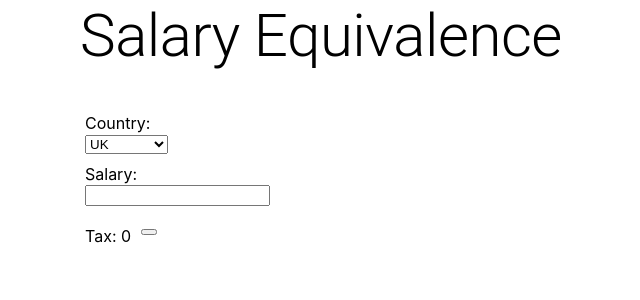
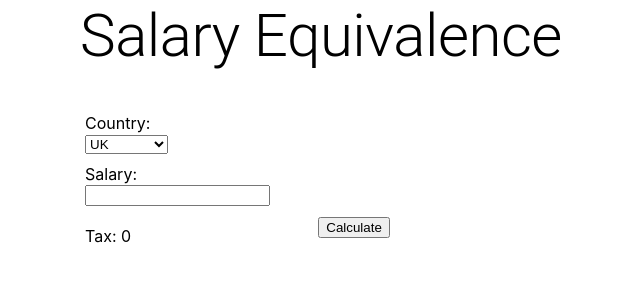
Before and after one commit to mls-ssjblue/salary-equi, a React (Create React App) app in the folder salary-ui/: page / in a window 1280 px wide. Shown: the top 300 px of the page, without its empty margins (319-959 px from the left). Built offline with nearby package versions, Linux system fonts and the light colour scheme.

Commit message:
Fix get request, add proxy

```diff
--- a/salary-ui/package.json
+++ b/salary-ui/package.json
@@ -42,5 +42,6 @@
       "last 1 firefox version",
       "last 1 safari version"
     ]
-  }
+  },
+  "proxy": "https://localhost:8080"
 }
--- a/salary-ui/src/components/SalaryCalculation.tsx
+++ b/salary-ui/src/components/SalaryCalculation.tsx
@@ -1,32 +1,26 @@
 import styled from 'styled-components'
 import '../Salary.css'
-import {useState} from "react";
+import {useState} from "react"
 
 export const SalaryCalculation = () => {
-    const [salary, setSalary] = useState(0);
-    const [country, setCountry] = useState('Singapore');
-    const [tax, setTax] = useState(0);
+    const [salary, setSalary] = useState(0)
+    const [country, setCountry] = useState('Singapore')
+    const [tax, setTax] = useState(0)
 
 
-    const calculateTax = (country :string, salary :number)  => {
-        fetch('http:localhost:123',{
-            "method": "POST",
+    const calculateTax = (country: string, salary: number) => {
+        fetch(`http:localhost:8080/v1/taxPayable?country=${country}&salary=${salary}`, {
+            "method": "GET",
             "headers": {
                 "content-type": "application/json",
                 "accept": "application/json"
-            },
-            "body": JSON.stringify({
-                country,
-                salary
-            })
-        }).then(response=>response.json())
-            .then(response=>setTax(response.tax));
-        ;
+            }
+        }).then(response => response.json())
+            .then(response => setTax(response.tax));
 
-    };
+    }
     return (
         <StyledStage>
-            <form>
             <div className="salary">
                 <div className="field">
                     <span>Country: </span>
@@ -40,11 +34,10 @@ export const SalaryCalculation = () => {
                     <span>Salary: </span>
                     <input onChange={e => setSalary(+e.target.value)}/>
                 </div>
-                    <button onClick={e => calculateTax(country, salary)}/>
+                <button onClick={() => calculateTax(country, salary)}> Calculate</button>
                 <div className="tax">Tax: {tax}</div>
 
             </div>
-            </form>
         </StyledStage>
     )
 }
@@ -55,7 +48,7 @@ const StyledStage = styled.div`
     padding: 10px;
     text-align: center;
     display:flex;
-`;
+`
 
 interface ApiResponse {
     tax: number
```
Lines whose indentation alone changed are shown as unchanged.
